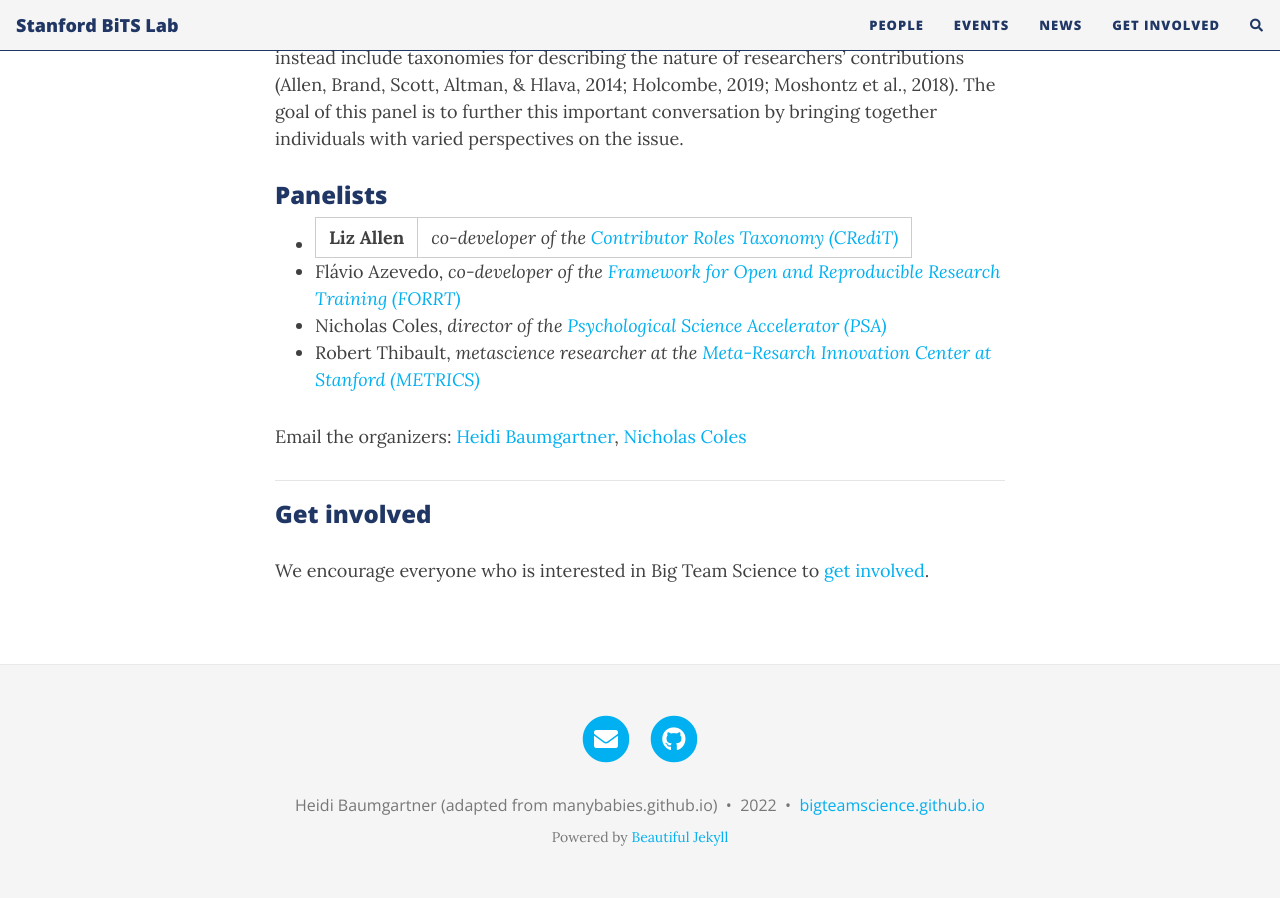
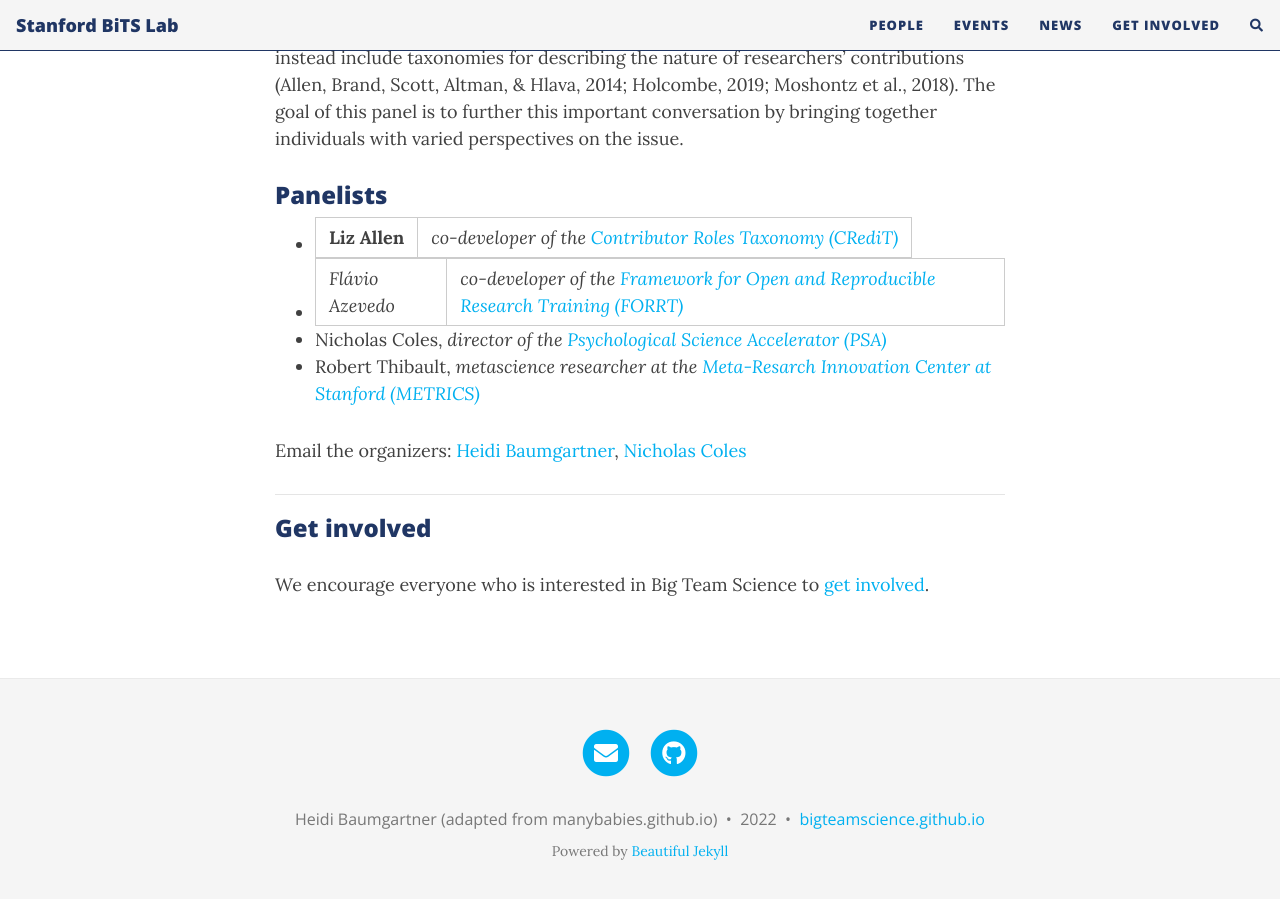
Before and after one commit to heidibaum/bigteamsciencelab.github.io, a Jekyll site: the page built from events.md, in a window 1280 px wide and 900 px high, scrolled down 923 px. Built offline with Jekyll 4.4.1, drawn with Linux system fonts in a browser that asks for light colours; nearby versions of some CDN libraries; comment, search, counter and statistics services are not loaded.

```diff
--- a/events.md
+++ b/events.md
@@ -15,7 +15,7 @@ The rise of big team science (Coles et al. 2022) has vitalized conversations abo
 
 ### Panelists
 * <b>Liz Allen</b> | <i>co-developer of the [Contributor Roles Taxonomy (CRediT)](https://casrai.org/credit/)</i>
-* Flávio Azevedo, <i>co-developer of the [Framework for Open and Reproducible Research Training (FORRT)](https://forrt.org)</i>
+* *Flávio Azevedo* | <i>co-developer of the [Framework for Open and Reproducible Research Training (FORRT)](https://forrt.org)</i>
 * Nicholas Coles, <i>director of the [Psychological Science Accelerator (PSA)](https://psysciacc.org/)</i>
 * Robert Thibault, <i>metascience researcher at the [Meta-Resarch Innovation Center at Stanford (METRICS)](https://metrics.stanford.edu/)</i>
 
```
